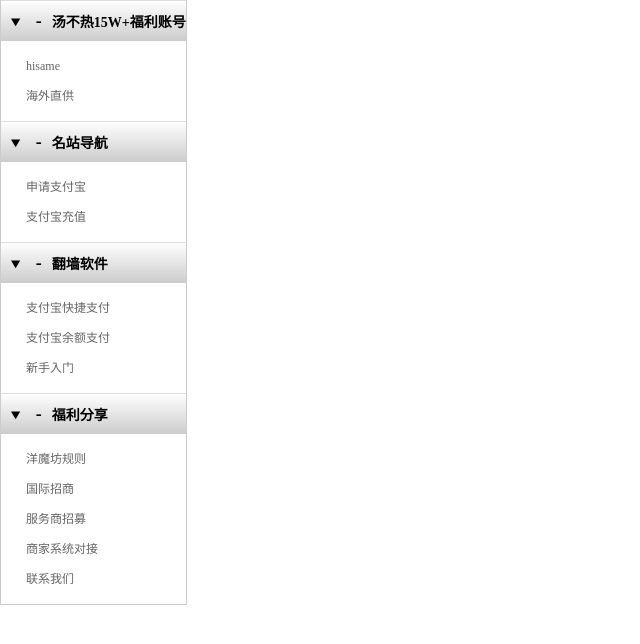
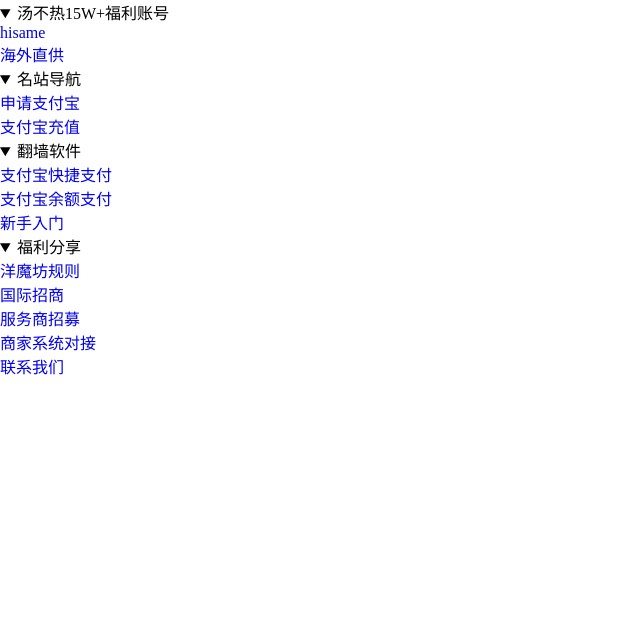
Before and after one commit to zuispring/tumblr, a plain HTML site: page index.html in a window 1280 px wide. Shown: the whole page, without its empty margins (0-640 px from the left). Drawn offline with Linux system fonts and the light colour scheme.

Commit message:
Update index.html

```diff
--- a/index.html
+++ b/index.html
@@ -7,16 +7,6 @@
 *{margin:0;padding:0}
 a{text-decoration:none}
 #help-left{font-family:'microsoft YaHei';float:left}
-.menu{border-left:1px solid #ccc;border-right:1px solid #ccc}
-.menu:last-child{border-bottom:1px solid #ccc}
-.menu summary{height:40px;line-height:40px;text-indent:10px;outline:0;font-size:14px;font-weight:700;border-top:1px solid #ddd;background:-webkit-gradient(linear,left top,left bottom,color-stop(0,#FEFEFE),color-stop(1,#CCC));cursor:pointer}
-.menu summary::-webkit-details-marker{display:none}
-.menu summary:before{content:"+";display:inline-block;width:16px;height:16px;margin-right:10px;font-size:18px;font-weight:700}
-.menu[open] summary:before{content:"-"}
-.menu ul{padding:10px 0}
-.menu ul li{list-style:none;text-indent:25px;font-size:12px;height:30px;line-height:30px}
-.menu ul li a{display:block;color:#666}
-.menu ul li a:hover{text-decoration:underline}
 </style>
 </head>
 <body>
```
